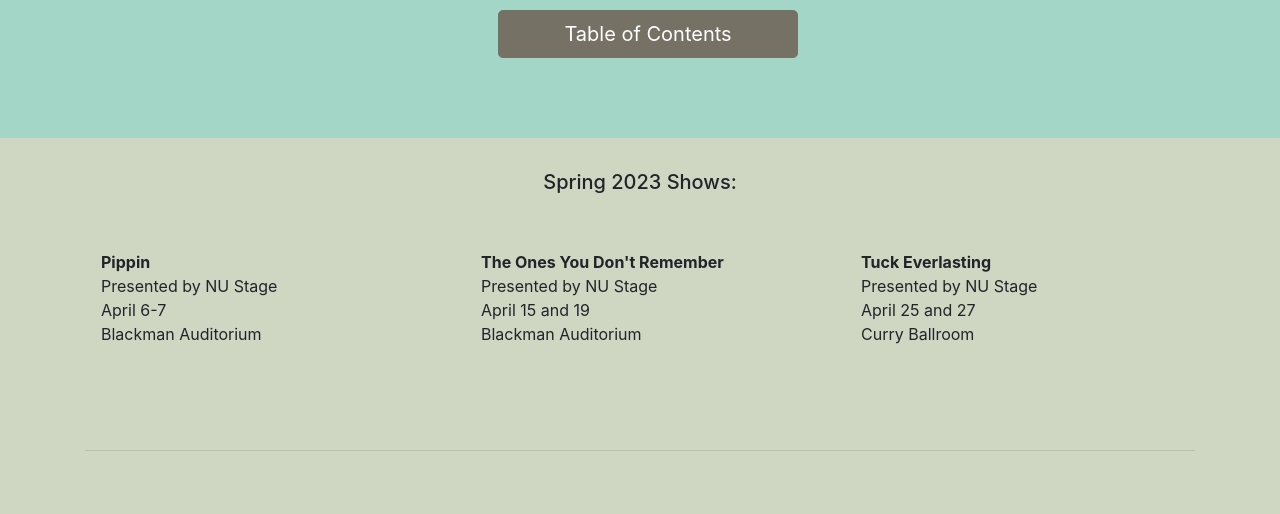
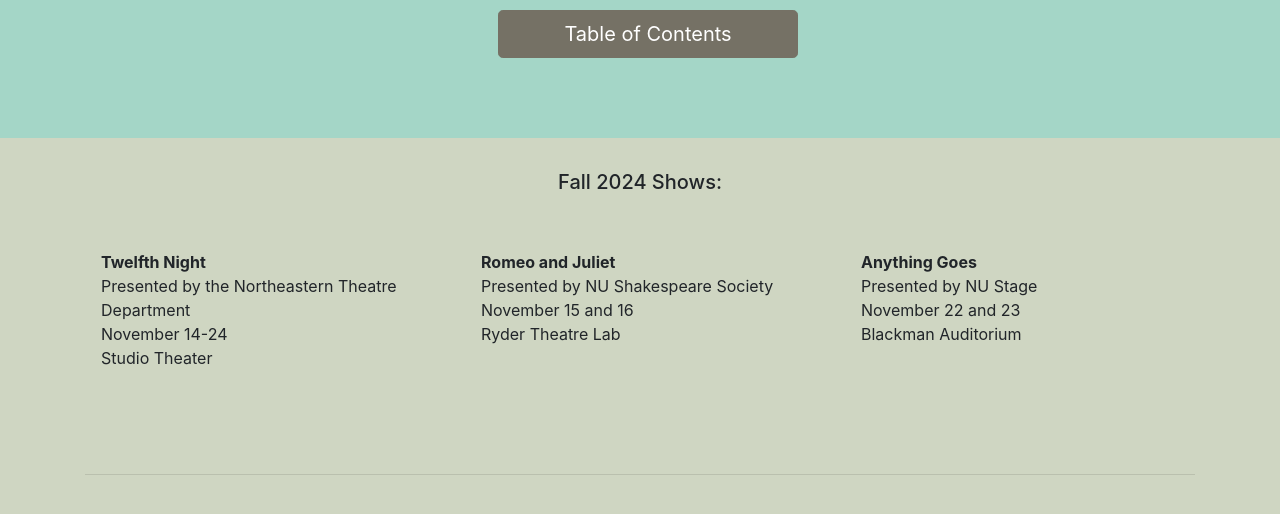
Before and after one commit to ellis9090/twode_program, a plain HTML site: page upcoming.html in a window 1280 px wide. Shown: the part 124-638 px from the top of the page. Drawn offline with Linux system fonts and the light colour scheme.

Commit message:
Update upcoming.html

```diff
--- a/upcoming.html
+++ b/upcoming.html
@@ -4,7 +4,7 @@
     <meta charset="UTF-8">
     <meta http-equiv="X-UA-Compatible" content="IE=edge">
     <meta name="viewport" content="width=device-width, initial-scale=1">
-    <title>Yoga Play Program</title>
+    <title>Two Degrees Program</title>
 
     <!-- Bootstrap -->
     <link href="css/bootstrap-4.4.1.css" rel="stylesheet">
@@ -21,16 +21,16 @@
     </div>
     <div class="container">
        <div class="row text-center">
-          <div class="col-lg-6 offset-lg-3"><h5>Spring 2023 Shows:</h5>
+          <div class="col-lg-6 offset-lg-3"><h5>Fall 2024 Shows:</h5>
           </div>
        </div>
 
 
        <br/>
        <div class="row">
-	 <div class="col-md-4"><p><br><strong>Pippin</strong><br>Presented by NU Stage<br>April 6-7<br>Blackman Auditorium</p></div>
-         <div class="col-md-4"><p><br><strong>The Ones You Don't Remember</strong><br>Presented by NU Stage<br>April 15 and 19<br>Blackman Auditorium</p></div>
-         <div class="col-md-4"><p><br><strong>Tuck Everlasting</strong><br>Presented by NU Stage<br>April 25 and 27<br>Curry Ballroom</p></div>
+	 <div class="col-md-4"><p><br><strong>Twelfth Night</strong><br>Presented by the Northeastern Theatre Department<br>November 14-24<br>Studio Theater</p></div>
+         <div class="col-md-4"><p><br><strong>Romeo and Juliet</strong><br>Presented by NU Shakespeare Society<br>November 15 and 16<br>Ryder Theatre Lab</p></div>
+         <div class="col-md-4"><p><br><strong>Anything Goes</strong><br>Presented by NU Stage<br>November 22 and 23<br>Blackman Auditorium</p></div>
 
        </div>
 
```
